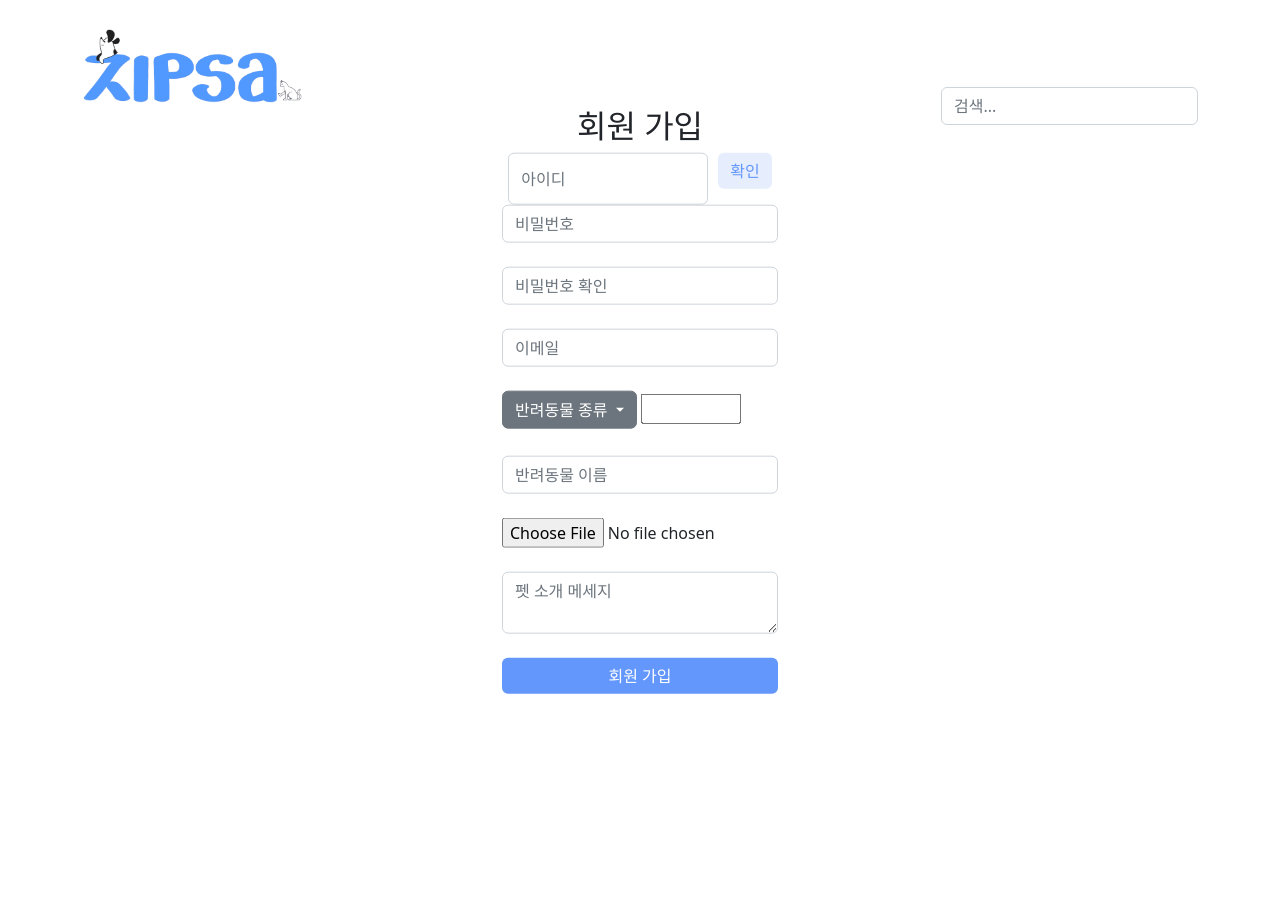
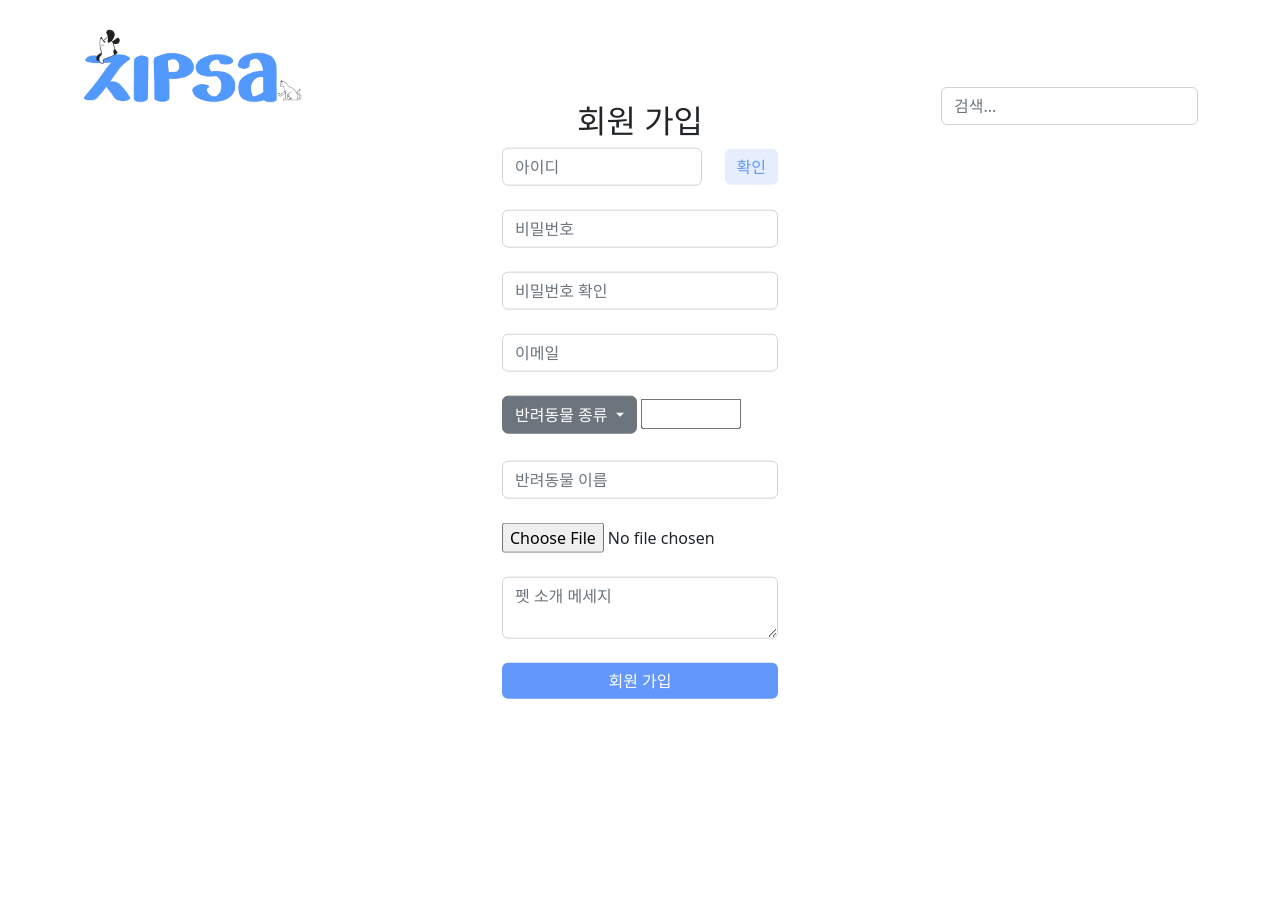
Before and after one commit to Mrgil0/zipsa, a Flask app: page /page/signup in a window 1280 px wide. Shown: the top 901 px of the page. Run offline with Flask 2, Linux system fonts and the light colour scheme.

Commit message:
회원가입 css수정
위치 수정

```diff
--- a/static/style/signup.css
+++ b/static/style/signup.css
@@ -20,13 +20,17 @@
   background-color: #e6edfc;
   color: #6397fc;
   border: 0;
-  float:right;
   height:100%;
   margin-left: 10px;
 }
-.form_button, #id_box{
+.form_button{
   display: flex;
   justify-content: center;
+}
+#id_box{
+  display: flex;
+  align-items:center;
+  justify-content: space-between;
 }
 #join_button{
   margin-left: 5px;
--- a/templates/components/signup.html
+++ b/templates/components/signup.html
@@ -26,8 +26,8 @@
             <h2 class="form_title">회원 가입</h2>
             <div id="id_box">
                 <input type="text" name="user_id" id="join_user_id" class="form-control" style="display: inline-block" placeholder="아이디"/>
-                <button type="button" class="btn btn-primary mb-3" id="user_id_check_btn">확인</button>
-            </div>
+                <button type="button" class="btn btn-primary" id="user_id_check_btn">확인</button>
+            </div><br>
             <input type="password" placeholder="비밀번호" name="password" id="join_password" class="form-control" /><br>
             <input type="password" placeholder="비밀번호 확인" id="join_password_chk" class="form-control" />
             <div id="check_box"><font id="chkNotice" size="2"></font></div><br>
```
